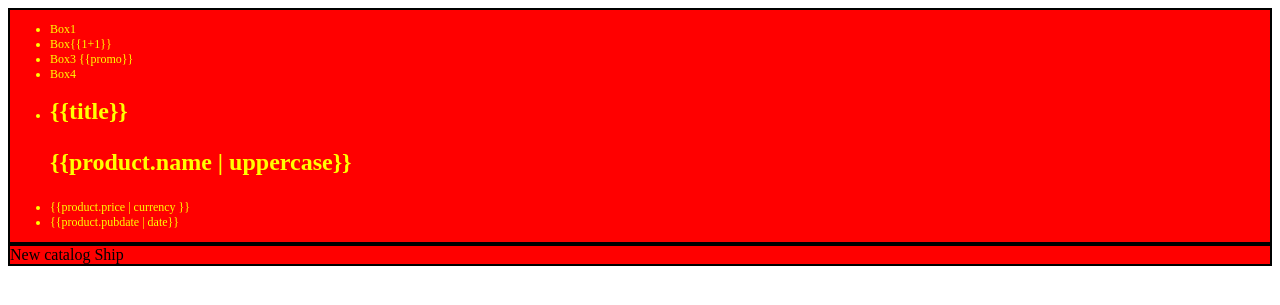
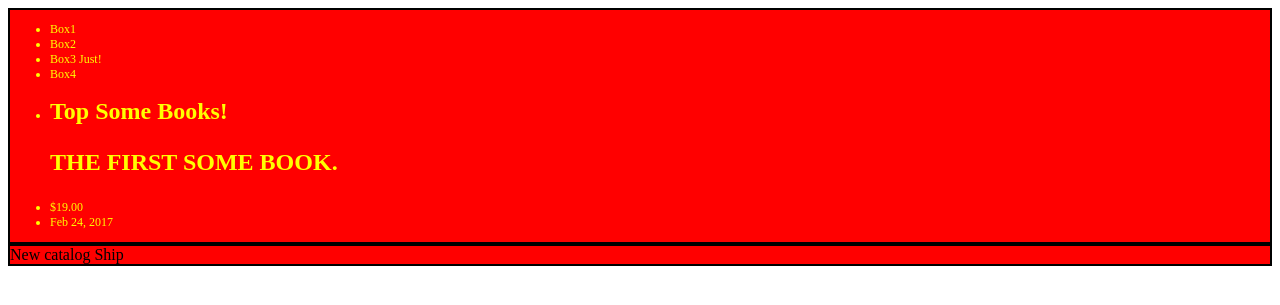
Before and after one commit to DmitriyDV/personal-website.github.io, a Jekyll site: the page index.html, which Jekyll copies as it is, in a window 1280 px wide. Shown: the top 305 px of the page. Built offline with Jekyll 4.4.1, drawn with Linux system fonts in a browser that asks for light colours.

Commit message:
Update index.html

```diff
--- a/index.html
+++ b/index.html
@@ -6,7 +6,7 @@
 <script src="js/library/angular.min.js"></script>
 </head>
 <body ng-app="myFirstApp">
-  <div class="jocker" ng-controller="Main-controller">
+  <div class="jocker" ng-controller="MainController">
     <ul class="picker">
       <li>Box1</li>
       <li>Box{{1+1}}</li>
```
